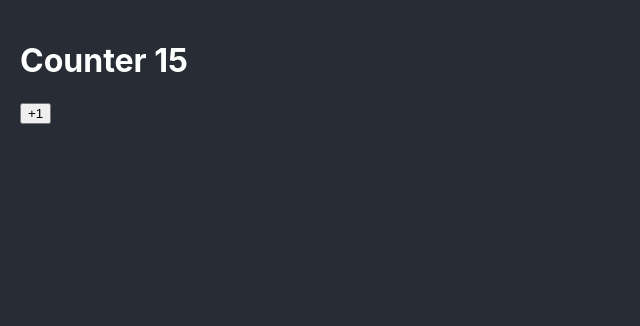
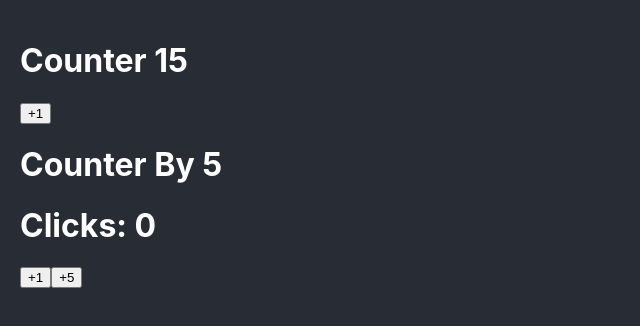
Before and after one commit to ArianAngoma/react-typescript-base, a React (Create React App) app: page / in a window 1280 px wide. Shown: the top 326 px of the page, without its empty margins (0-640 px from the left). Built offline with nearby package versions, Linux system fonts and the light colour scheme.

Commit message:
Counter por un número y clicks

```diff
--- a/src/App.tsx
+++ b/src/App.tsx
@@ -1,12 +1,14 @@
 import React from 'react';
 
 /* Importaciones propias */
-import {Counter} from "./bases/Counter";
+import {Counter} from './bases/Counter';
+import {CounterBy} from './bases/CounterBy';
 
 function App() {
     return (
         <>
             <Counter initialValueCounter={15}/>
+            <CounterBy initialValueCounter={5}/>
         </>
     );
 }
--- /dev/null
+++ b/src/bases/CounterBy.tsx
@@ -0,0 +1,34 @@
+import {useState} from 'react';
+
+interface CounterProps {
+    initialValueCounter: number
+}
+
+export const CounterBy = ({initialValueCounter}: CounterProps) => {
+    const [counterState, setCounterState] = useState({
+        counter: initialValueCounter,
+        clicks: 0
+    });
+
+    const handleClick = (value: number) => {
+        setCounterState(prev => ({
+            counter: prev.counter + value,
+            clicks: prev.clicks + 1
+        }));
+    }
+
+    return (
+        <>
+            <h1>Counter By {counterState.counter}</h1>
+            <h1>Clicks: {counterState.clicks}</h1>
+
+            <button onClick={() => handleClick(1)}>
+                +1
+            </button>
+
+            <button onClick={() => handleClick(5)}>
+                +5
+            </button>
+        </>
+    )
+}
```
